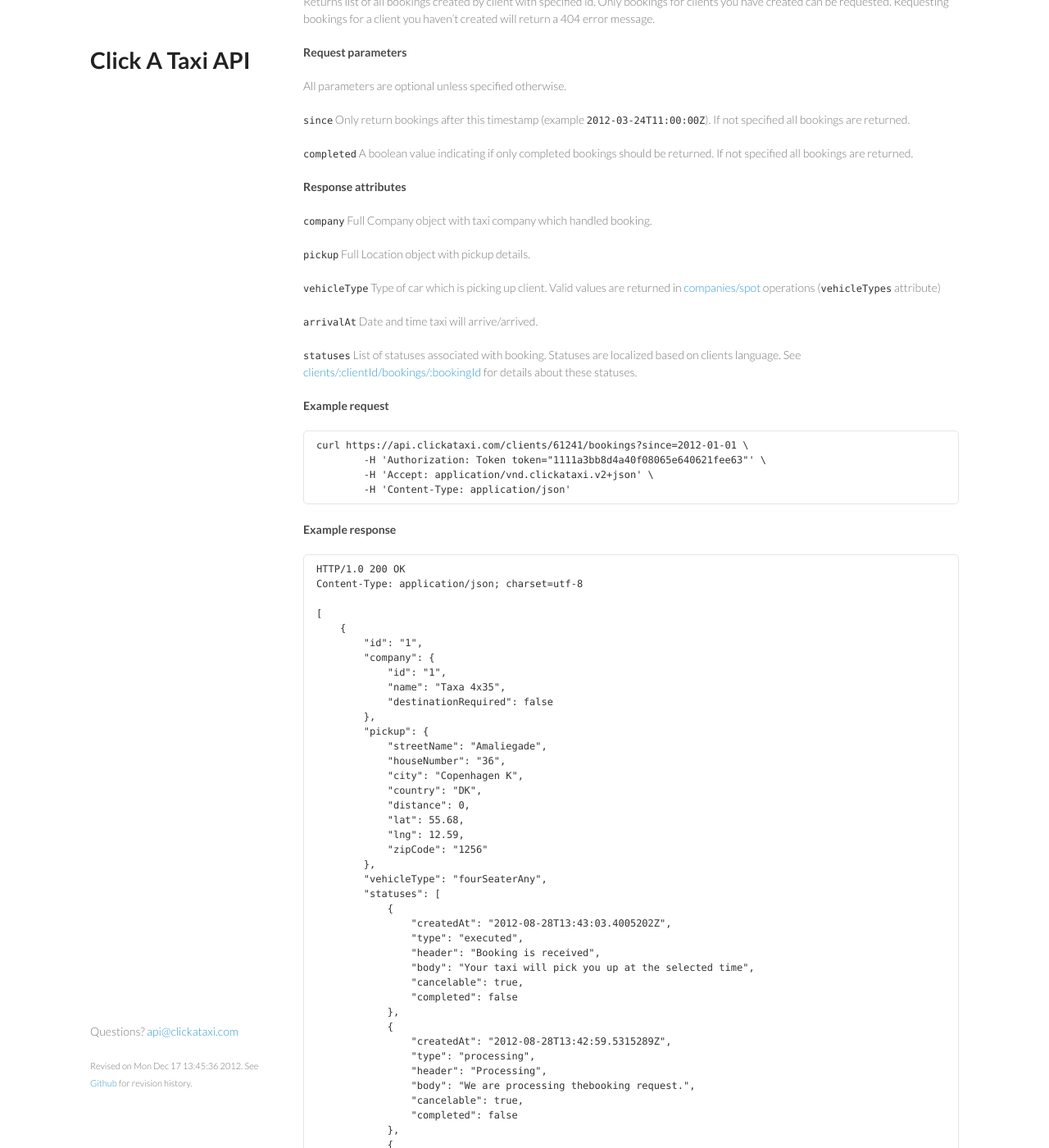
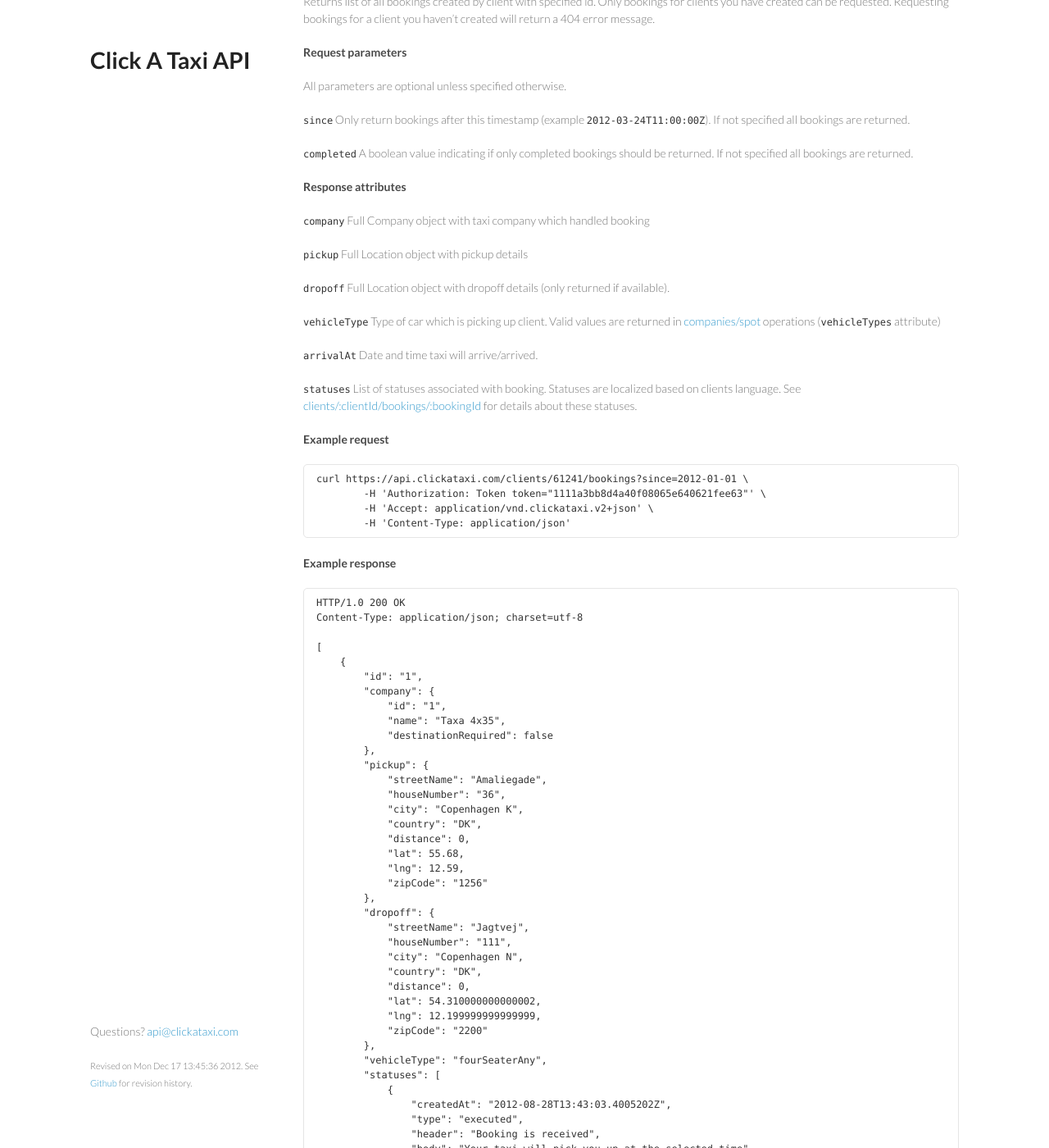
Before and after one commit to clickataxi/api-documentation, a Jekyll site: the page built from index.md, in a window 1280 px wide and 1400 px high, scrolled down 6399 px. Shown: the whole window at 82% size. Built offline with Jekyll 4.4.1, drawn with Linux system fonts in a browser that asks for light colours; Markdown is read by kramdown in place of the engine named in the settings; some of the changed text lies outside the part shown.

Commit message:
Adds a dropoff request

```diff
--- a/index.md
+++ b/index.md
@@ -380,9 +380,11 @@
 
 #### Response attributes
 
-`company` Full Company object with taxi company which handled booking.
+`company` Full Company object with taxi company which handled booking
 
-`pickup` Full Location object with pickup details.
+`pickup` Full Location object with pickup details
+
+`dropoff` Full Location object with dropoff details (only returned if available).
 
 `vehicleType` Type of car which is picking up client. Valid values are returned in [companies/spot](#spot_companies) operations (`vehicleTypes` attribute)
 
@@ -421,6 +423,16 @@
 	            "lat": 55.68,
 	            "lng": 12.59,
 	            "zipCode": "1256"
+	        },
+	        "dropoff": {
+	            "streetName": "Jagtvej",
+	            "houseNumber": "111",
+	            "city": "Copenhagen N",
+	            "country": "DK",
+	            "distance": 0,
+	            "lat": 54.310000000000002,
+	            "lng": 12.199999999999999,
+	            "zipCode": "2200"
 	        },
 	        "vehicleType": "fourSeaterAny",
 	        "statuses": [
```
